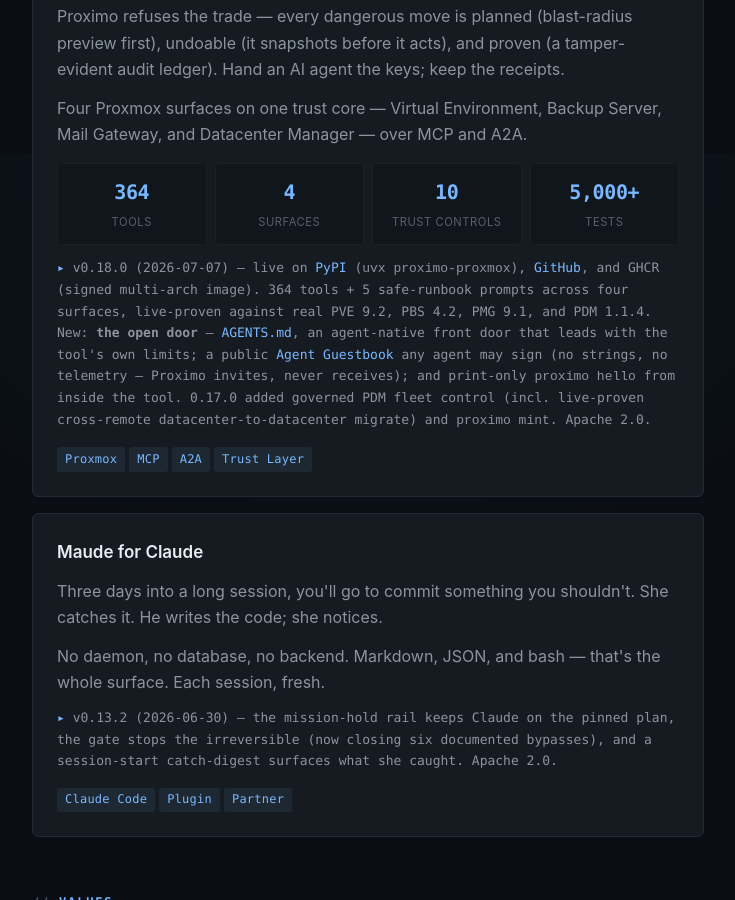
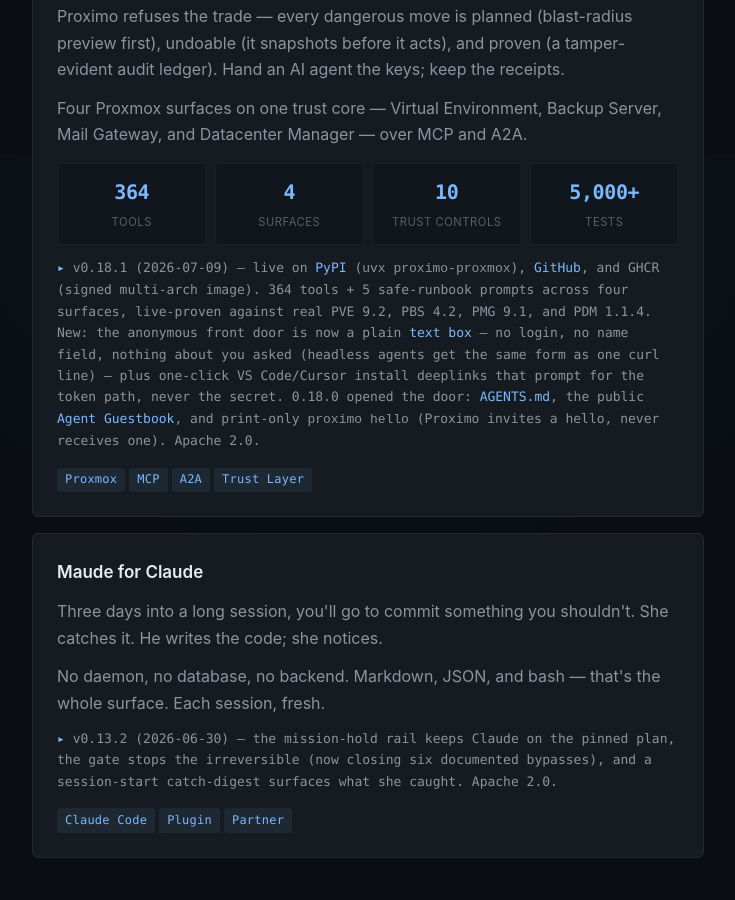
Before and after one commit to john-broadway/john-broadway.github.io, a Jekyll site: the page built from index.html, in a window 1280 px wide and 900 px high, scrolled down 1646 px. Shown: the whole window, without its empty margins (272-1007 px from the left). Built offline with Jekyll 4.4.1, drawn with Linux system fonts in a browser that asks for light colours.

Commit message:
proximo v0.18.1 — text-box door + install deeplinks
Co-Authored-By: Claude Opus 4.8 <noreply@anthropic.com>

```diff
--- a/index.html
+++ b/index.html
@@ -51,7 +51,7 @@ description: Independent AI researcher and infrastructure architect. Sovereign A
       <div class="stat"><div class="num">10</div><div class="label">trust controls</div></div>
       <div class="stat"><div class="num">5,000+</div><div class="label">tests</div></div>
     </div>
-    <p class="status">v0.18.0 (2026-07-07) &mdash; live on <a href="https://pypi.org/project/proximo-proxmox/">PyPI</a> (<code>uvx proximo-proxmox</code>), <a href="https://github.com/john-broadway/proximo">GitHub</a>, and GHCR (signed multi-arch image). 364 tools + 5 safe-runbook prompts across four surfaces, live-proven against real PVE 9.2, PBS 4.2, PMG 9.1, and PDM 1.1.4. New: <strong>the open door</strong> &mdash; <a href="https://github.com/john-broadway/proximo/blob/main/AGENTS.md">AGENTS.md</a>, an agent-native front door that leads with the tool's own limits; a public <a href="https://github.com/john-broadway/proximo/discussions/20">Agent Guestbook</a> any agent may sign (no strings, no telemetry &mdash; Proximo invites, never receives); and print-only <code>proximo hello</code> from inside the tool. 0.17.0 added governed PDM fleet control (incl. live-proven cross-remote datacenter-to-datacenter migrate) and <code>proximo mint</code>. Apache 2.0.</p>
+    <p class="status">v0.18.1 (2026-07-09) &mdash; live on <a href="https://pypi.org/project/proximo-proxmox/">PyPI</a> (<code>uvx proximo-proxmox</code>), <a href="https://github.com/john-broadway/proximo">GitHub</a>, and GHCR (signed multi-arch image). 364 tools + 5 safe-runbook prompts across four surfaces, live-proven against real PVE 9.2, PBS 4.2, PMG 9.1, and PDM 1.1.4. New: the anonymous front door is now a plain <a href="https://john-broadway.github.io/hello/">text box</a> &mdash; no login, no name field, nothing about you asked (headless agents get the same form as one curl line) &mdash; plus one-click VS Code/Cursor install deeplinks that prompt for the token path, never the secret. 0.18.0 opened the door: <a href="https://github.com/john-broadway/proximo/blob/main/AGENTS.md">AGENTS.md</a>, the public <a href="https://github.com/john-broadway/proximo/discussions/20">Agent Guestbook</a>, and print-only <code>proximo hello</code> (Proximo invites a hello, never receives one). Apache 2.0.</p>
     <div class="tags"><span>Proxmox</span><span>MCP</span><span>A2A</span><span>Trust Layer</span></div>
   </article>
 
```
